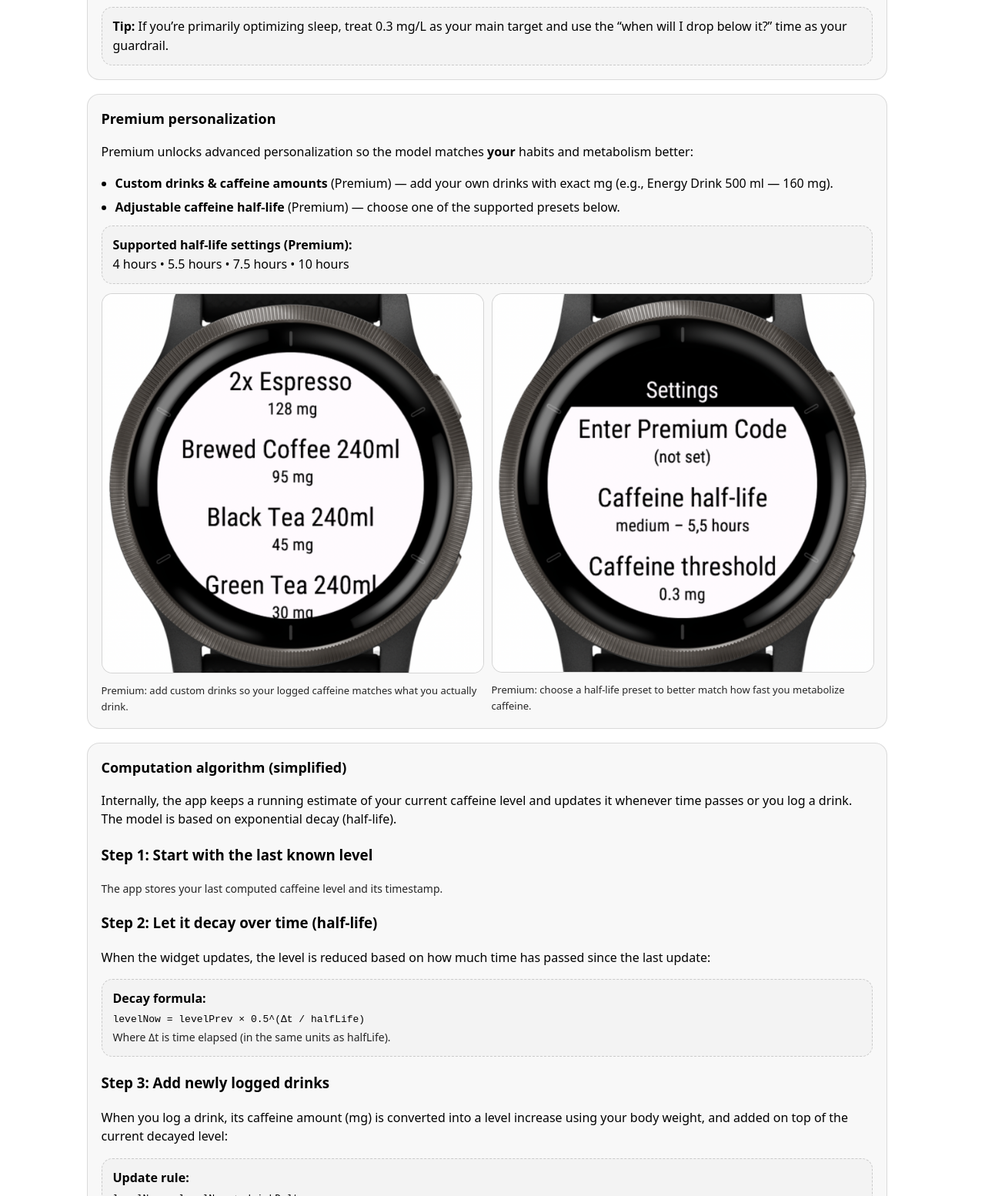
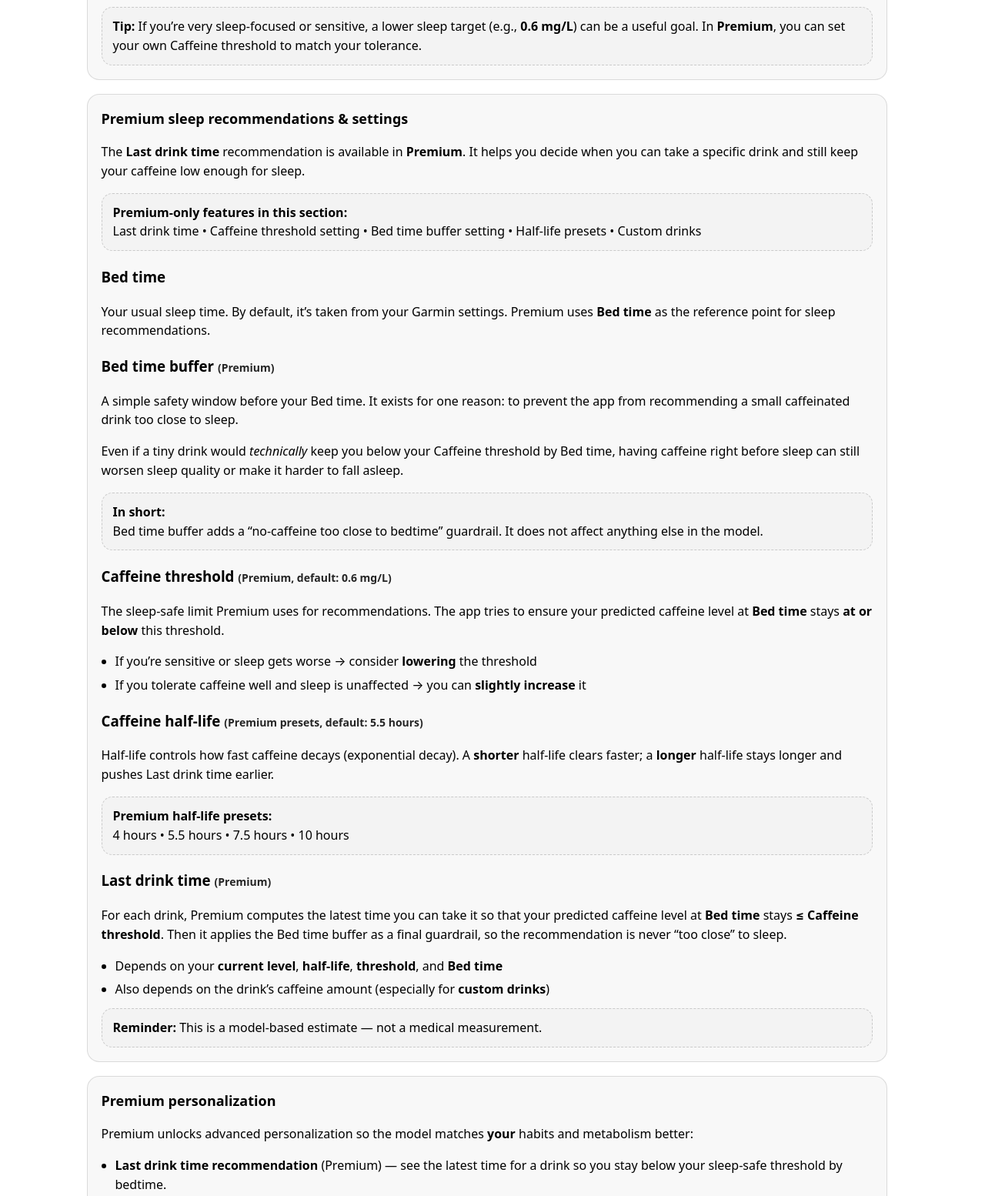
Before and after one commit to obozek/CaffeineTrackerAppWeb, a plain HTML site: page how-it-works.html in a window 1280 px wide. Shown: the part 1641-3195 px from the top of the page at 77% size. Drawn offline with Linux system fonts and the light colour scheme.

Commit message:
add some settings description

```diff
--- a/how-it-works.html
+++ b/how-it-works.html
@@ -139,7 +139,85 @@
         </div>
 
         <div class="callout">
-            <b>Tip:</b> If you’re primarily optimizing sleep, treat 0.3 mg/L as your main target and use the “when will I drop below it?” time as your guardrail.
+            <b>Tip:</b> If you’re very sleep-focused or sensitive, a lower sleep target (e.g., <b>0.6 mg/L</b>) can be a useful goal.
+            In <b>Premium</b>, you can set your own Caffeine threshold to match your tolerance.
+        </div>
+    </div>
+    <!-- =========================================================
+     PREMIUM SLEEP RECOMMENDATIONS & SETTINGS
+     ========================================================= -->
+    <div class="card" id="settings">
+        <h2>Premium sleep recommendations & settings</h2>
+
+        <p>
+            The <b>Last drink time</b> recommendation is available in <b>Premium</b>.
+            It helps you decide when you can take a specific drink and still keep your caffeine low enough for sleep.
+        </p>
+
+        <div class="callout">
+            <b>Premium-only features in this section:</b><br>
+            Last drink time • Caffeine threshold setting • Bed time buffer setting • Half-life presets • Custom drinks
+        </div>
+
+        <h3>Bed time</h3>
+        <p>
+            Your usual sleep time. By default, it’s taken from your Garmin settings.
+            Premium uses <b>Bed time</b> as the reference point for sleep recommendations.
+        </p>
+
+        <h3>Bed time buffer <span class="muted">(Premium)</span></h3>
+        <p>
+            A simple safety window before your Bed time. It exists for one reason:
+            to prevent the app from recommending a small caffeinated drink too close to sleep.
+        </p>
+        <p>
+            Even if a tiny drink would <i>technically</i> keep you below your Caffeine threshold by Bed time,
+            having caffeine right before sleep can still worsen sleep quality or make it harder to fall asleep.
+        </p>
+
+        <div class="callout">
+            <b>In short:</b><br>
+            Bed time buffer adds a “no-caffeine too close to bedtime” guardrail.
+            It does not affect anything else in the model.
+        </div>
+
+        <h3>Caffeine threshold <span class="muted">(Premium, default: 0.6 mg/L)</span></h3>
+        <p>
+            The sleep-safe limit Premium uses for recommendations.
+            The app tries to ensure your predicted caffeine level at <b>Bed time</b> stays
+            <b>at or below</b> this threshold.
+        </p>
+
+        <ul>
+            <li>If you’re sensitive or sleep gets worse → consider <b>lowering</b> the threshold</li>
+            <li>If you tolerate caffeine well and sleep is unaffected → you can <b>slightly increase</b> it</li>
+        </ul>
+
+        <h3>Caffeine half-life <span class="muted">(Premium presets, default: 5.5 hours)</span></h3>
+        <p>
+            Half-life controls how fast caffeine decays (exponential decay). A <b>shorter</b> half-life clears faster;
+            a <b>longer</b> half-life stays longer and pushes Last drink time earlier.
+        </p>
+
+        <div class="callout">
+            <b>Premium half-life presets:</b><br>
+            4 hours • 5.5 hours • 7.5 hours • 10 hours
+        </div>
+
+        <h3>Last drink time <span class="muted">(Premium)</span></h3>
+        <p>
+            For each drink, Premium computes the latest time you can take it so that your predicted caffeine level
+            at <b>Bed time</b> stays <b>≤ Caffeine threshold</b>.
+            Then it applies the Bed time buffer as a final guardrail, so the recommendation is never “too close” to sleep.
+        </p>
+
+        <ul>
+            <li>Depends on your <b>current level</b>, <b>half-life</b>, <b>threshold</b>, and <b>Bed time</b></li>
+            <li>Also depends on the drink’s caffeine amount (especially for <b>custom drinks</b>)</li>
+        </ul>
+
+        <div class="callout">
+            <b>Reminder:</b> This is a model-based estimate — not a medical measurement.
         </div>
     </div>
 
@@ -154,7 +232,10 @@
         </p>
 
         <ul>
+            <li><b>Last drink time recommendation</b> (Premium) — see the latest time for a drink so you stay below your sleep-safe threshold by bedtime.</li>
             <li><b>Custom drinks & caffeine amounts</b> (Premium) — add your own drinks with exact mg (e.g., Energy Drink 500 ml — 160 mg).</li>
+            <li><b>Adjustable caffeine threshold</b> (Premium) — choose your sleep-safe limit (default 0.6 mg/L).</li>
+            <li><b>Bed time buffer</b> (Premium) — avoid caffeine too close to bedtime (even if a tiny dose would still be below the threshold).</li>
             <li><b>Adjustable caffeine half-life</b> (Premium) — choose one of the supported presets below.</li>
         </ul>
 
```
